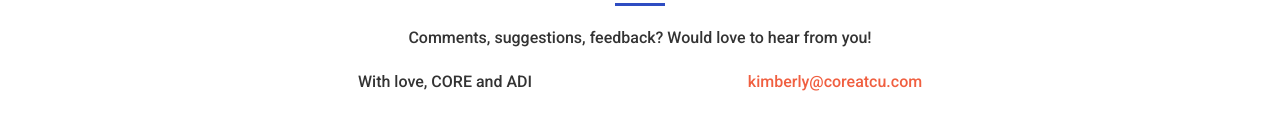
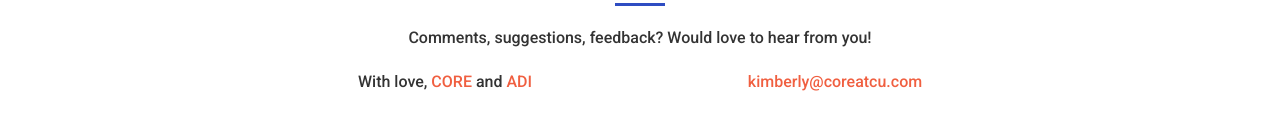
Before and after one commit to kimberlyhou/memory-scrapbook, a plain HTML site: page index.html in a window 1280 px wide. Shown: the part 3037-3167 px from the top of the page. Drawn offline with Linux system fonts and the light colour scheme.

Commit message:
link CORE and ADI to their websites.

```diff
--- a/index.html
+++ b/index.html
@@ -206,7 +206,7 @@ j=d.createElement(s),dl=l!='dataLayer'?'&l='+l:'';j.async=true;j.src=
                 </div>
                 <div class="col-lg-4 col-lg-offset-2 text-center">
                     <i class="fa fa-phone fa-3x wow bounceIn"></i>
-                    <p>With love, CORE and ADI</p>
+                    <p>With love, <a href="coreatcu.com">CORE</a> and <a href="adicu.com">ADI</a></p>
                 </div>
                 <div class="col-lg-4 text-center">
                     <i class="fa fa-envelope-o fa-3x wow bounceIn" data-wow-delay=".1s"></i>
```
